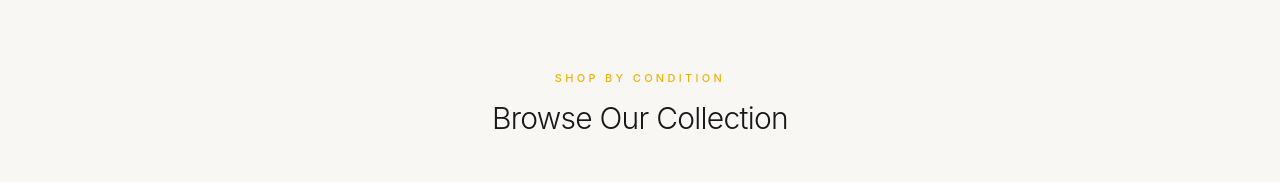
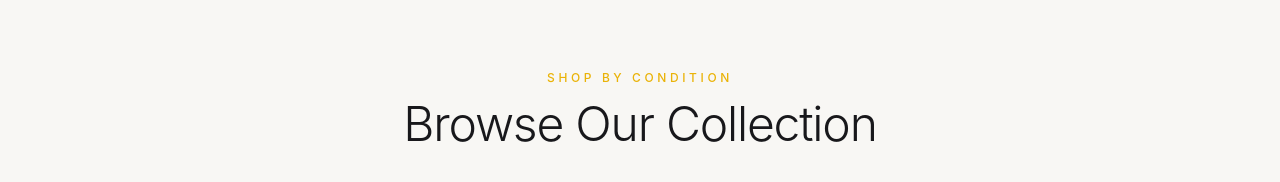
Before and after one commit to zazacoding67-sudo/happycamera, a Next.js app: page / in a window 1280 px wide. Shown: the part 752-934 px from the top of the page. Built offline with nearby package versions, Linux system fonts and the light colour scheme; no server answers; the database is empty.

Commit message:
feat(homepage): larger section heading text
Subtitle text-[11px] → text-xs, heading text-2xl md:text-3xl → text-3xl md:text-5xl.

```diff
--- a/components/home/HomepageProductGrid.tsx
+++ b/components/home/HomepageProductGrid.tsx
@@ -39,10 +39,10 @@ export default function HomepageProductGrid({
   return (
     <section className="w-full px-4 lg:px-8 py-14 md:py-24">
       <div className="text-center mb-8 md:mb-12">
-        <span className="text-[11px] tracking-[0.3em] uppercase text-yellow-500 font-medium">
+        <span className="text-xs tracking-[0.3em] uppercase text-yellow-500 font-medium">
           Shop by condition
         </span>
-        <h2 className="text-2xl md:text-3xl font-light tracking-tight text-zinc-900 mt-3">
+        <h2 className="text-3xl md:text-5xl font-light tracking-tight text-zinc-900 mt-3">
           Browse Our Collection
         </h2>
       </div>
```
